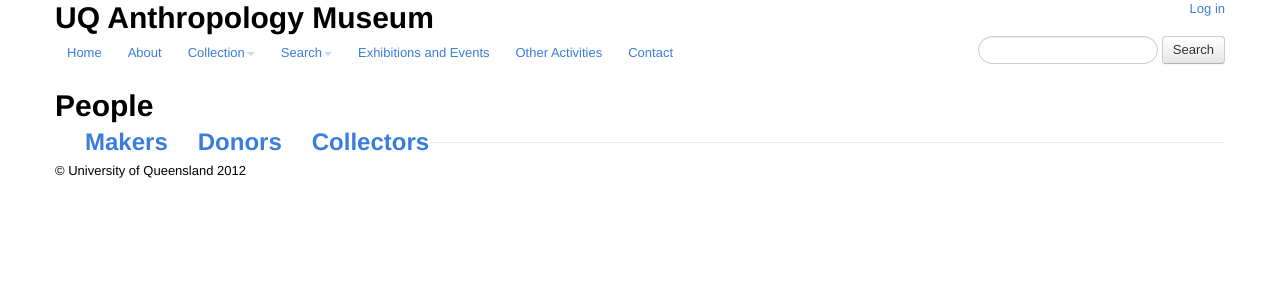
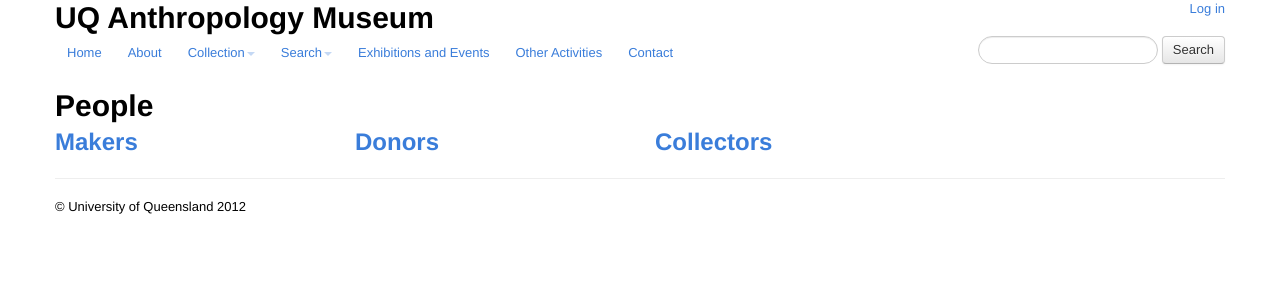
Before and after one commit to uq-eresearch/uqam, a Django app: template templates/parties/person.html in a window 1280 px wide. Shown: the top 300 px of the page. Run offline with Django 3.2, Linux system fonts and the light colour scheme; the template is opened without the code that fills it, so the values that code supplies are empty; some libraries are stand-ins or nearby versions.

Commit message:
Fix people and map pages.

```diff
--- a/templates/parties/person.html
+++ b/templates/parties/person.html
@@ -3,16 +3,19 @@
 {% block content %}
 
 <h1>People</h1>
-<div class="span-8">
+<div class="row">
+<div class="span3">
 <h2><a href="{% url maker_list %}">Makers</a></h2>
 </div>
 
-<div class="span-8">
+<div class="span3">
 <h2><a href="{% url donor_list %}">Donors</a></h2>
 </div>
 
-<div class="span-8 last">
+<div class="span3">
 <h2><a href="{% url collector_list %}">Collectors</a></h2>
 </div>
 
+</div><!-- row -->
+
 {% endblock %}
```
Also changed, not shown: templates/location/map.html (+14 -12 lines).
